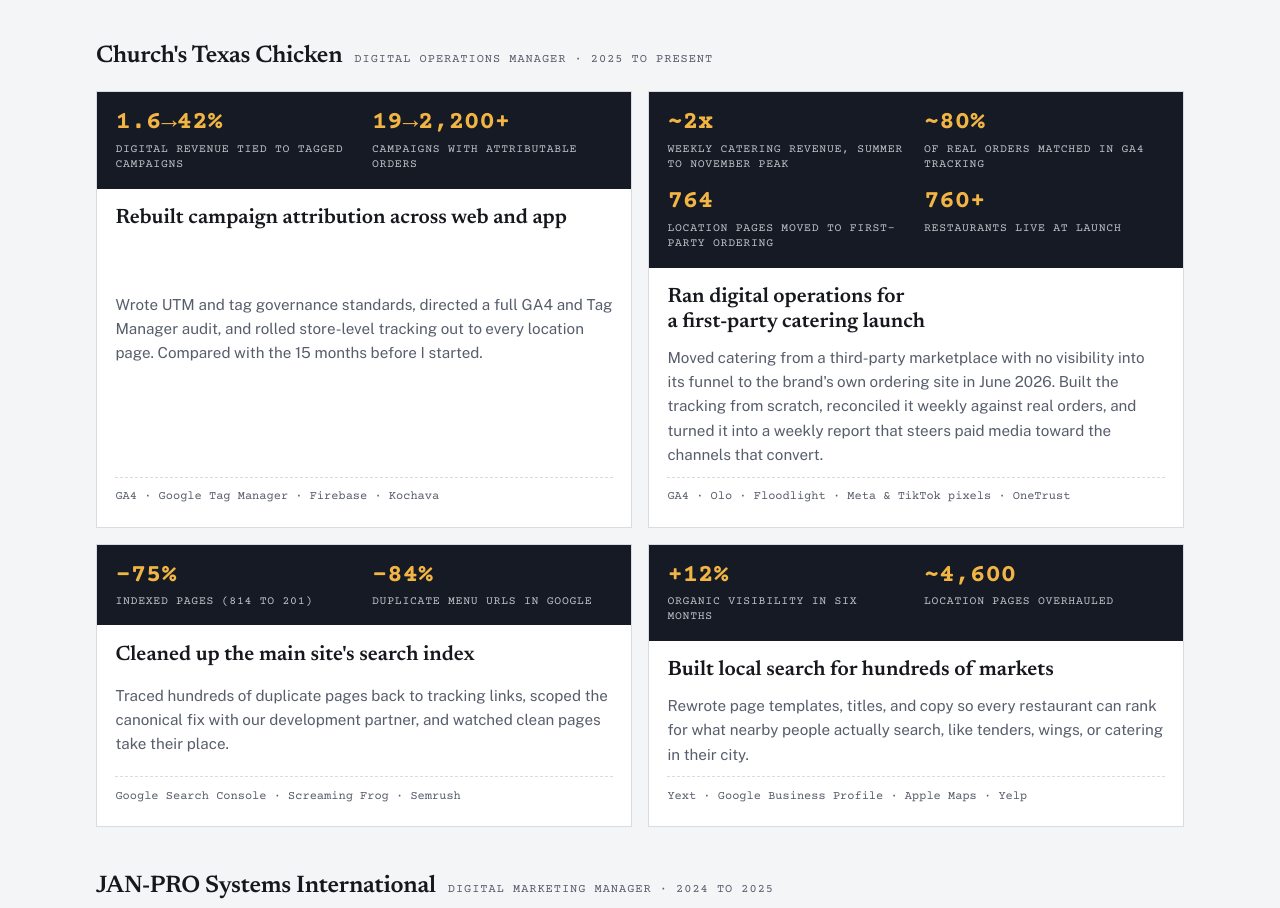
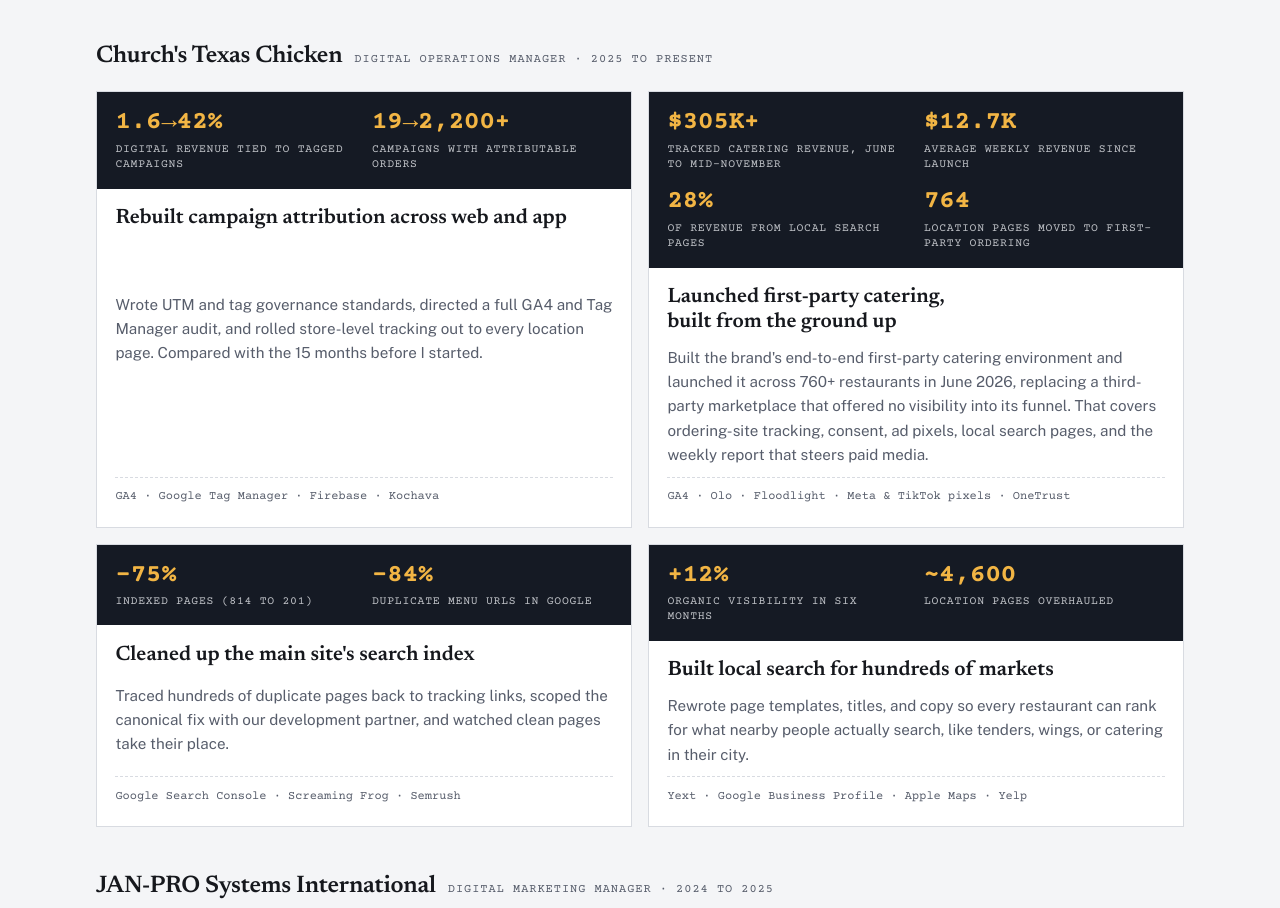
Before and after one commit to mdhebert55/michaeldhebert-site, a plain HTML site: page public/index.html in a window 1280 px wide. Shown: the part 1787-2695 px from the top of the page. Drawn offline with nearby package versions, Linux system fonts and the light colour scheme.

Commit message:
Catering card: lead with end-to-end launch and revenue since launch
Co-Authored-By: Claude Opus 5.5 <noreply@anthropic.com>
Claude-Session: https://claude.ai/code/session_01DYxgDeWEDm6Fo2kiSwktL5

```diff
--- a/public/index.html
+++ b/public/index.html
@@ -321,14 +321,14 @@ footer{padding-block:1.5rem 2.5rem; font-family:var(--font-type); font-size:.75r
         </article>
         <article class="box">
           <div class="score">
-            <div><div class="n">~2x</div><div class="l">Weekly catering revenue, summer to November peak</div></div>
-            <div><div class="n">~80%</div><div class="l">Of real orders matched in GA4 tracking</div></div>
+            <div><div class="n">$305K+</div><div class="l">Tracked catering revenue, June to mid-November</div></div>
+            <div><div class="n">$12.7K</div><div class="l">Average weekly revenue since launch</div></div>
+            <div><div class="n">28%</div><div class="l">Of revenue from local search pages</div></div>
             <div><div class="n">764</div><div class="l">Location pages moved to first-party ordering</div></div>
-            <div><div class="n">760+</div><div class="l">Restaurants live at launch</div></div>
           </div>
           <div class="story">
-            <h4>Ran digital operations for a first-party catering launch</h4>
-            <p>Moved catering from a third-party marketplace with no visibility into its funnel to the brand's own ordering site in June 2026. Built the tracking from scratch, reconciled it weekly against real orders, and turned it into a weekly report that steers paid media toward the channels that convert.</p>
+            <h4>Launched first-party catering, built from the ground up</h4>
+            <p>Built the brand's end-to-end first-party catering environment and launched it across 760+ restaurants in June 2026, replacing a third-party marketplace that offered no visibility into its funnel. That covers ordering-site tracking, consent, ad pixels, local search pages, and the weekly report that steers paid media.</p>
             <span class="tools">GA4 &middot; Olo &middot; Floodlight &middot; Meta &amp; TikTok pixels &middot; OneTrust</span>
           </div>
         </article>
```
